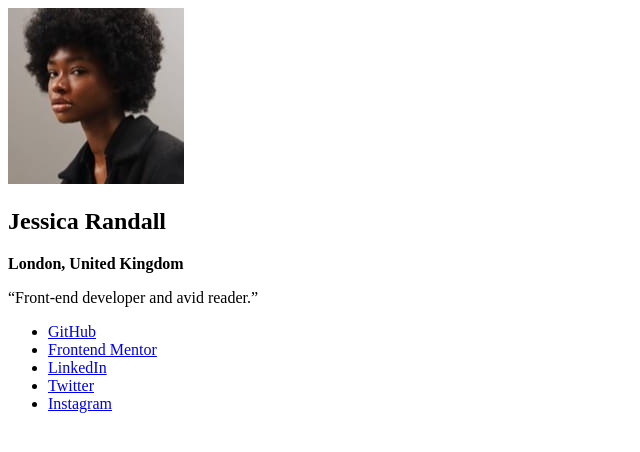
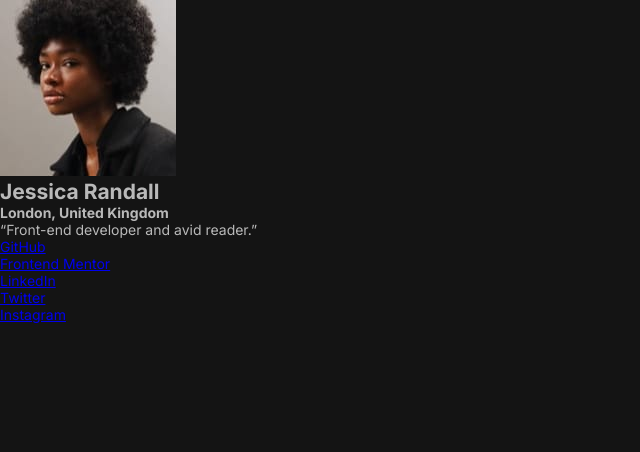
Before and after one commit to dpencsi/frontendmentor-social-links-profile, a plain HTML site: page index.html in a window 1280 px wide. Shown: the whole page, without its empty margins (0-640 px from the left). Drawn offline with Linux system fonts and the light colour scheme.

Commit message:
add style and create variables

```diff
--- a/index.html
+++ b/index.html
@@ -7,7 +7,12 @@
   <!-- displays site properly based on user's device -->
 
   <link rel="icon" type="image/png" sizes="32x32" href="./assets/images/favicon-32x32.png">
-
+  <link rel="preconnect" href="https://fonts.googleapis.com">
+  <link rel="preconnect" href="https://fonts.gstatic.com" crossorigin>
+  <link
+    href="https://fonts.googleapis.com/css2?family=Inter:ital,opsz,wght@0,14..32,100..900;1,14..32,100..900&display=swap"
+    rel="stylesheet">
+  <link rel="stylesheet" href="style.css">
   <title>Frontend Mentor | Social links profile</title>
 </head>
 
--- /dev/null
+++ b/style.css
@@ -0,0 +1,38 @@
+:root {
+    /* Colors */
+    --green: hsl(75, 94%, 57%);
+    --white: hsl(0, 0%, 100%);
+    --grey-700: hsl(0, 0%, 20%);
+    --grey-800: hsl(0, 0%, 12%);
+    --grey-900: hsl(0, 0%, 8%);
+
+    /* Font */
+    --family-sans: "Inter", sans-serif;
+    --font-size: 14px;
+    --font-weight-sm: 400;
+    --font-weight-md: 600;
+    --font-weight-lg: 700;
+
+    /* Spacing */
+    --space-100: 0.5rem; /* 8px */
+    --space-200: 1rem; /* 16px */
+    --space-300: 1.5rem; /* 24px */
+    --space-400: 2rem; /* 32px */
+    --space-500: 2.5rem; /* 40px */
+}
+
+* {
+    margin: 0;
+    padding: 0;
+    box-sizing: border-box;
+}
+
+body {
+    background-color: var(--grey-900);
+    color: hsla(0, 0%, 100%, 0.7);
+    font-family: var(--family-sans);
+    font-optical-sizing: auto;
+    font-weight: 400;
+    font-style: normal;
+    font-size: var(--font-size);
+}
```
